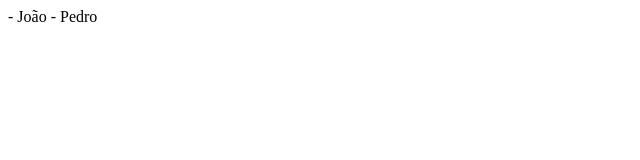
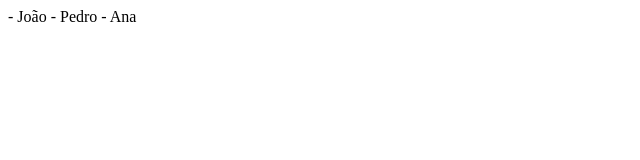
Before and after one commit to fbamuniz/projeto-3b1, a plain HTML site: page index.html in a window 1280 px wide. Shown: the full height of the page, 0-640 px from the left. Drawn offline with Linux system fonts and the light colour scheme.

Commit message:
Versão 3.0

```diff
--- a/index.html
+++ b/index.html
@@ -9,5 +9,6 @@
 <body>
     - João
     - Pedro
+    - Ana
 </body>
 </html>
```
